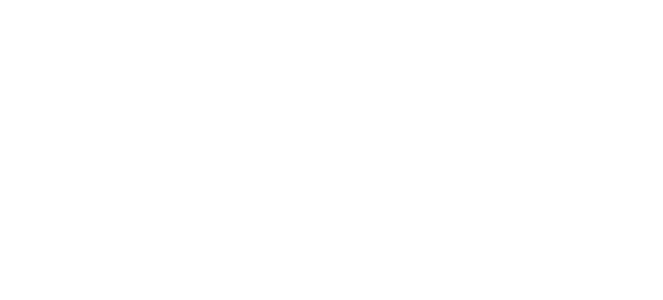
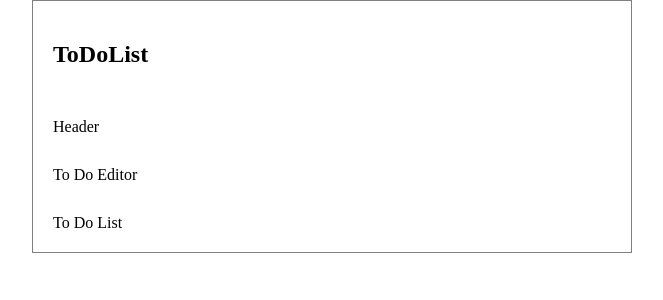
Before and after one commit to djadudwns12/react-todolistex, a React (Create React App) app: page / in a window 1280 px wide. Shown: the top 300 px of the page, without its empty margins (308-971 px from the left). Built offline with nearby package versions, Linux system fonts and the light colour scheme.

Commit message:
feat : 기본레이아웃 + css 작성

```diff
--- a/src/App.css
+++ b/src/App.css
@@ -1,38 +1,12 @@
 .App {
-  text-align: center;
-}
+  max-width: 600px;
+  width: 100%;
+  margin: 0 auto;
+  box-sizing: border-box;
+  padding: 20px;
+  border: 1px solid gray;
 
-.App-logo {
-  height: 40vmin;
-  pointer-events: none;
-}
-
-@media (prefers-reduced-motion: no-preference) {
-  .App-logo {
-    animation: App-logo-spin infinite 20s linear;
-  }
-}
-
-.App-header {
-  background-color: #282c34;
-  min-height: 100vh;
   display: flex;
   flex-direction: column;
-  align-items: center;
-  justify-content: center;
-  font-size: calc(10px + 2vmin);
-  color: white;
+  gap: 30px;
 }
-
-.App-link {
-  color: #61dafb;
-}
-
-@keyframes App-logo-spin {
-  from {
-    transform: rotate(0deg);
-  }
-  to {
-    transform: rotate(360deg);
-  }
-}
--- a/src/App.js
+++ b/src/App.js
@@ -1,7 +1,14 @@
 import './App.css';
 
 function App() {
-  return <div className="App"></div>;
+  return (
+    <div className="App">
+      <h2>ToDoList</h2>
+      <div>Header</div>
+      <div>To Do Editor</div>
+      <div>To Do List</div>
+    </div>
+  );
 }
 
 export default App;
--- a/src/index.css
+++ b/src/index.css
@@ -1,13 +1,3 @@
 body {
   margin: 0;
-  font-family: -apple-system, BlinkMacSystemFont, 'Segoe UI', 'Roboto', 'Oxygen',
-    'Ubuntu', 'Cantarell', 'Fira Sans', 'Droid Sans', 'Helvetica Neue',
-    sans-serif;
-  -webkit-font-smoothing: antialiased;
-  -moz-osx-font-smoothing: grayscale;
 }
-
-code {
-  font-family: source-code-pro, Menlo, Monaco, Consolas, 'Courier New',
-    monospace;
-}
```
